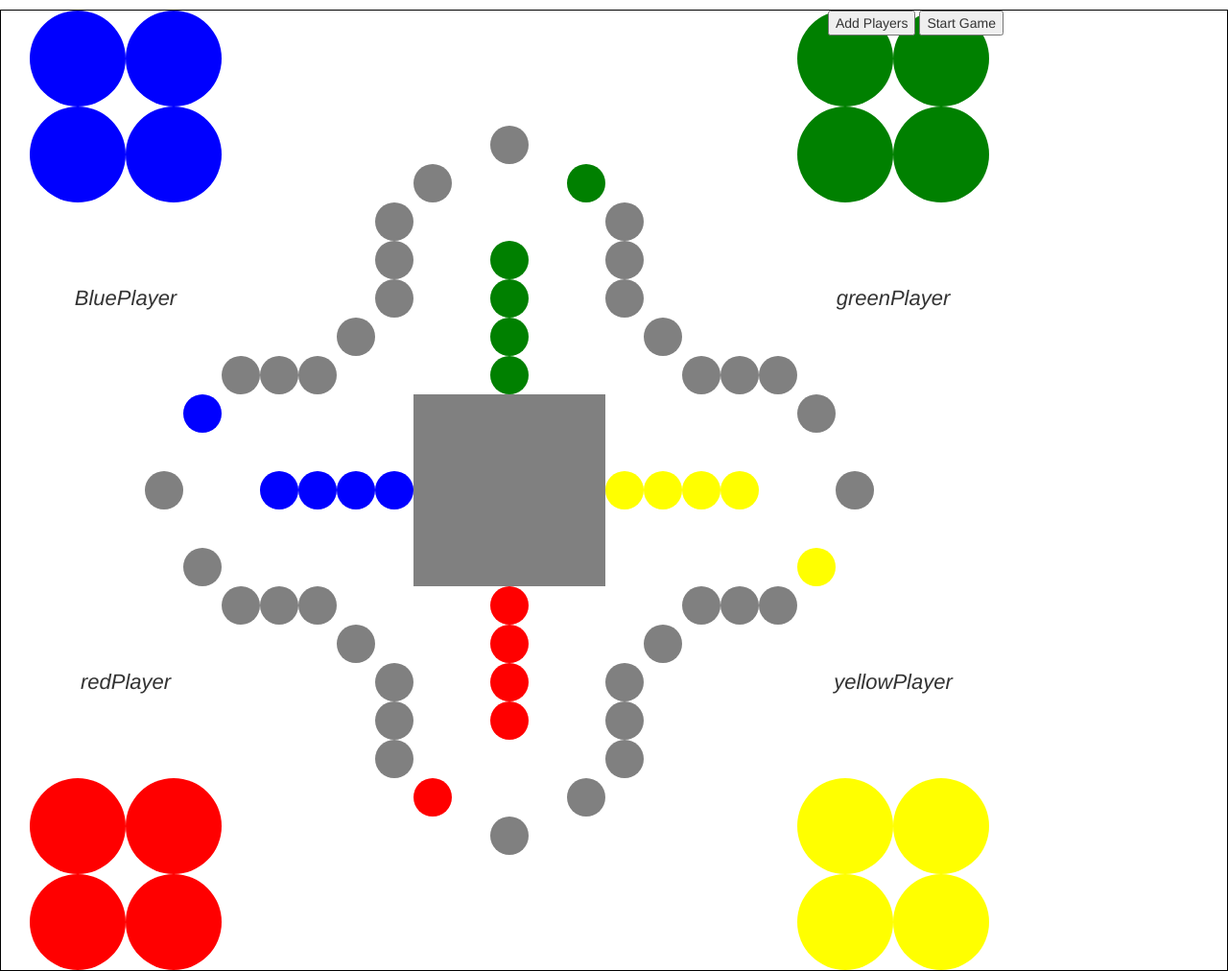
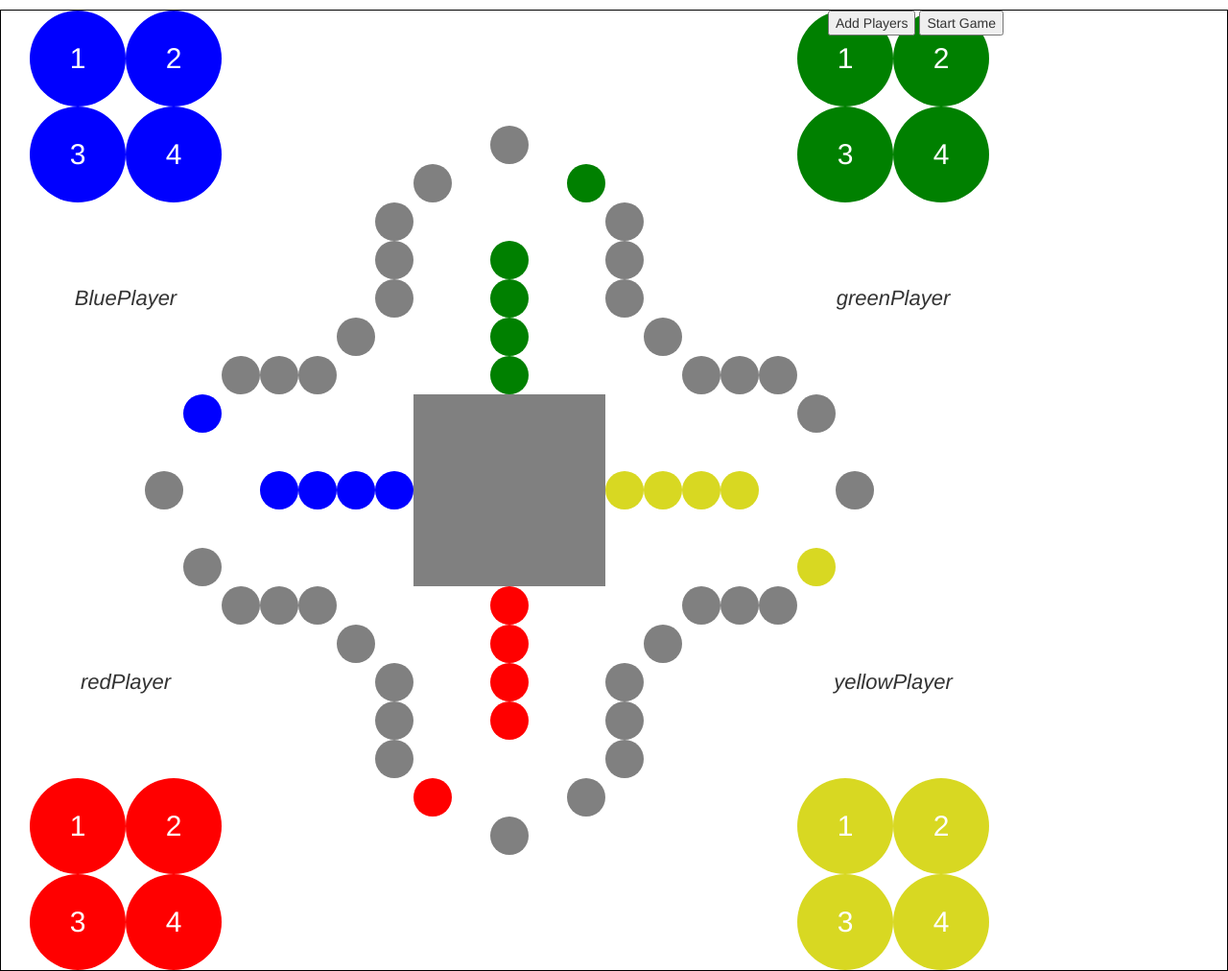
Before and after one commit to negiba/Covece-Ne-Ljuti-Se, a plain HTML site: page index.html in a window 1280 px wide. Shown: the whole page at 96% size. Drawn offline with nearby package versions, Linux system fonts and the light colour scheme.

Commit message:
u index.html  sitne promene u js je popravljeno dosta, dodate buduce funkcije

```diff
--- a/gameplay.js
+++ b/gameplay.js
@@ -5,7 +5,9 @@ var players = [],
     onMove = ["red", "blue", "green", "yellow"],
     moved = false,
     cube = [1, 2, 3, 4, 5, 6],
-    cubeClicked = true;
+    cubeClicked = true,
+    firstTime = true,
+    turn = false; // nije jos iskoriscena
 
 // Funkcija za bacanje kockice, nema opciju vrtenja random brojeva vec samo izbacuje random broj
 // Ima opciju za ponovni klik ukoliko se dobije 6
@@ -41,6 +43,7 @@ function chooseColor() {
 }
 // Funkcija za dodavanje igraca
 // Ne radi najbolje, ako se izabere ista boja gazi prethodnog
+// Dodavati igrace u niz!
 // Treba popraviti!!!
 function addPlayers() {
     document.getElementById("addPlayers").addEventListener("click", function () {
@@ -62,17 +65,59 @@ function addPlayers() {
     });
 }
 
+// Promena igraca
+// Treba zavrsiti
+function changePlayer() {
+
+}
+
+// Pomeranje figura, izvrsiti na click
+// Treba zavrsiti
+function moveFigure() {
+
+}
+
+//Provera da li je na polju na koje treba da stanemo vec neko,
+// ukoliko jeste vratiti ga u njegovu bazu
+// Treba zavrsiti
+function returnToBase() {
+
+}
+
+//Provera da li je i poslednja figura usla u kucicu
+// ukoliko jeste, objava pobede
+// Treba zavrsiti
+function victoryMove() {
+
+}
+
+// Pisanje rezultata
+// ime igraca i rezultat cuvamo u local storage
+// Treba zavrsiti
+function finalResult() {
+
+}
+
+// Pocetak igre
 function startGame() {
     document.getElementById("start").addEventListener("click", function () {
-        gameStarted = true;
-        console.log(gameStarted);
+        if (firstTime != true) {
+            gameStarted = true;
+            kocka();
+            console.log(gameStarted);
+        }
+        else {
+            document.getElementById("start").innerHTML = "Next Player";
+            cubeClicked = true;
+            kocka();
+        }
     });
 
 
 }
+// Inicijalizacija igre
 function init() {
     addPlayers();
     startGame();
-
 }
 init();
--- a/index.html
+++ b/index.html
@@ -14,15 +14,19 @@
             height: 200px;
         }
 
-        .childBoard-player {
-            border: none;
+        .childBoard-player{
+            border: none !important;
         }
 
         .childBoard-player td {
+
             width: 100px;
             height: 100px;
             /* padding: 30px; */
             border-radius: 100%;
+            text-align: center;
+            font-size: 30px;
+            color: white;
         }
 
         .childBoard {
@@ -55,7 +59,7 @@
         }
 
         .yellow {
-            background: yellow;
+            background: rgb(216, 216, 34);
         }
 
         .grey {
@@ -90,12 +94,12 @@
                             <td>
                                 <table>
                                     <tr class="childBoard-player">
-                                        <td class="blue"></td>
-                                        <td class="blue"></td>
+                                        <td class="blue">1</td>
+                                        <td class="blue">2</td>
                                     </tr>
                                     <tr class="childBoard-player">
-                                        <td class="blue"></td>
-                                        <td class="blue"></td>
+                                        <td class="blue">3</td>
+                                        <td class="blue">4</td>
                                     </tr>
                                 </table>
                             </td>
@@ -147,12 +151,12 @@
                             <td>
                                 <table>
                                     <tr class="childBoard-player">
-                                        <td class="green"></td>
-                                        <td class="green"></td>
+                                        <td class="green">1</td>
+                                        <td class="green">2</td>
                                     </tr>
                                     <tr class="childBoard-player">
-                                        <td class="green"></td>
-                                        <td class="green"></td>
+                                        <td class="green">3</td>
+                                        <td class="green">4</td>
                                     </tr>
                                 </table>
                             </td>
@@ -582,12 +586,12 @@
                             <td>
                                 <table>
                                     <tr class="childBoard-player">
-                                        <td class="red"></td>
-                                        <td class="red"></td>
+                                        <td class="red">1</td>
+                                        <td class="red">2</td>
                                     </tr>
                                     <tr class="childBoard-player">
-                                        <td class="red"></td>
-                                        <td class="red"></td>
+                                        <td class="red">3</td>
+                                        <td class="red">4</td>
                                     </tr>
                                 </table>
                             </td>
@@ -639,12 +643,12 @@
                             <td>
                                 <table>
                                     <tr class="childBoard-player">
-                                        <td class="yellow"></td>
-                                        <td class="yellow"></td>
+                                        <td class="yellow">1</td>
+                                        <td class="yellow">2</td>
                                     </tr>
                                     <tr class="childBoard-player">
-                                        <td class="yellow"></td>
-                                        <td class="yellow"></td>
+                                        <td class="yellow">3</td>
+                                        <td class="yellow">4</td>
                                     </tr>
                                 </table>
                             </td>
```
